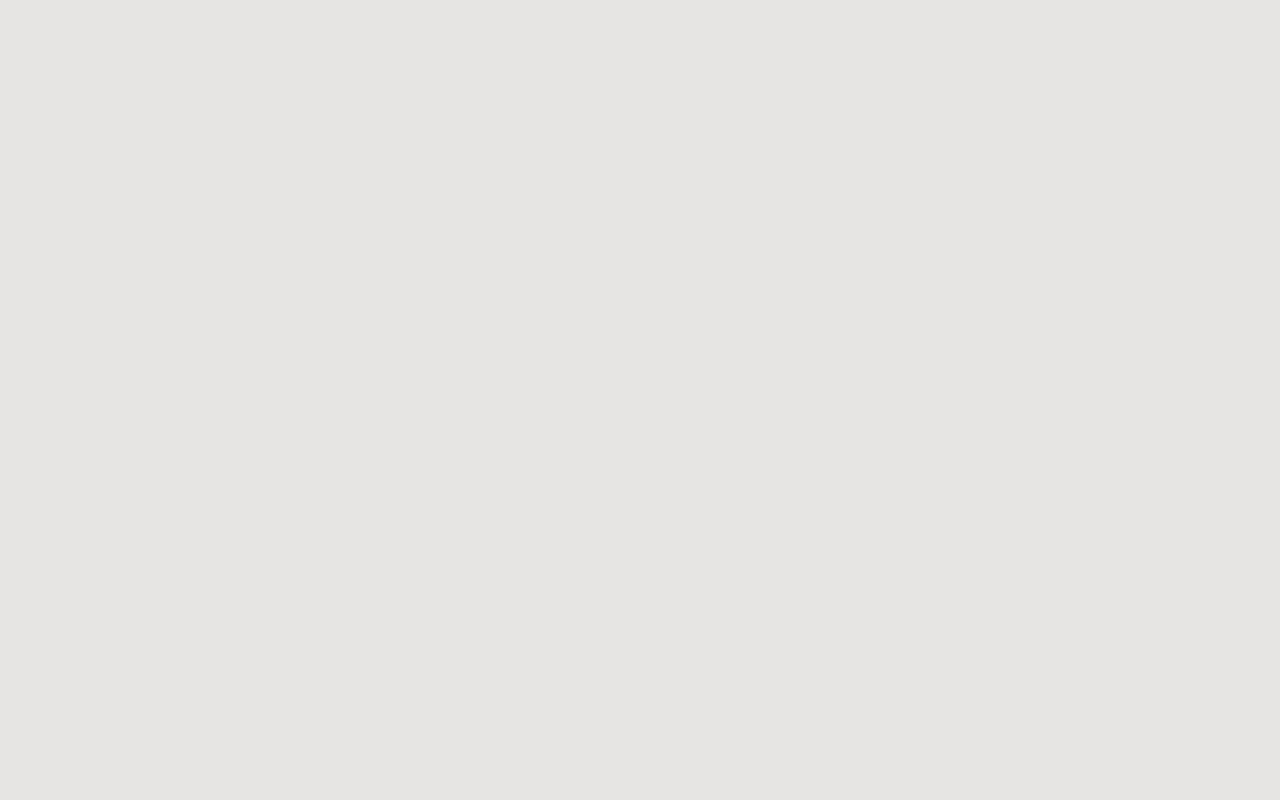
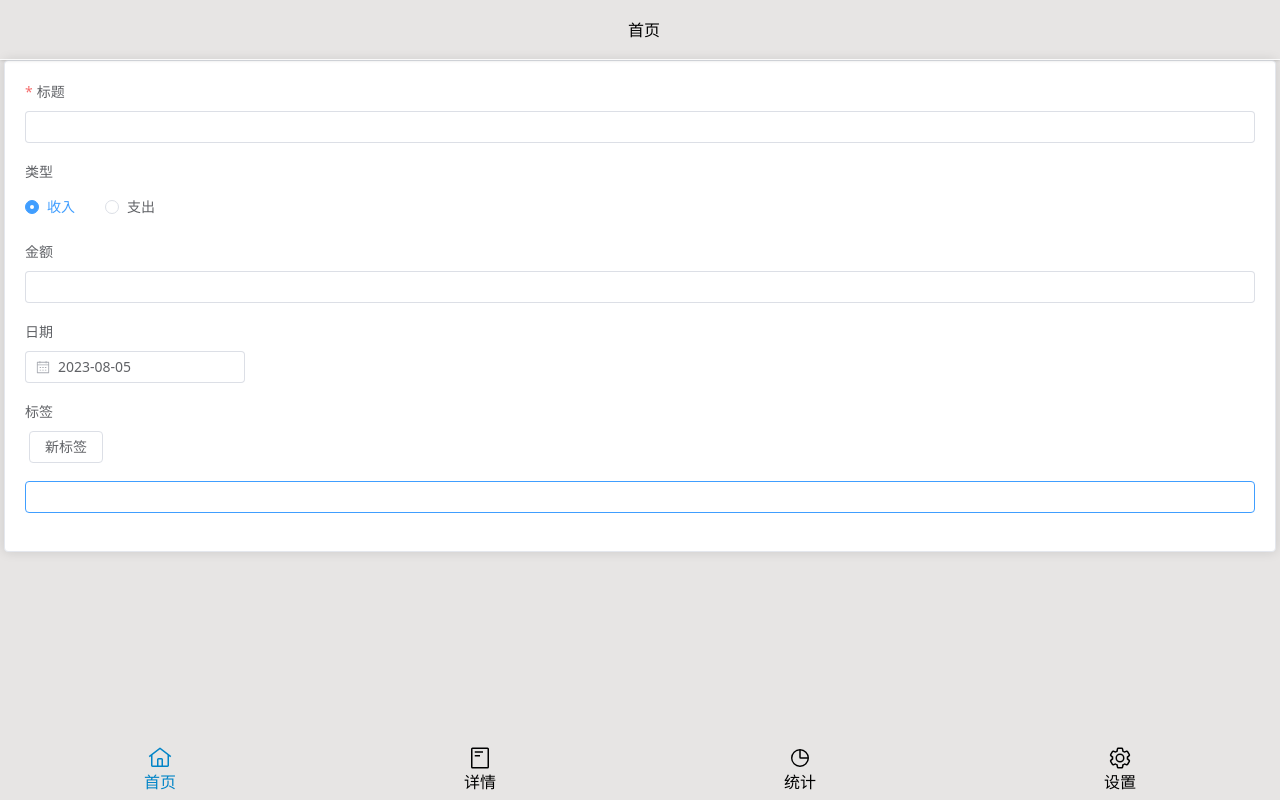
Before and after one commit to xing403/Iebill, a Vue app: page / in a window 1280 px wide. Built offline with nearby package versions, Linux system fonts and the light colour scheme; a web font is replaced by a local one.

Commit message:
add insert and select list

```diff
--- a/src/apis/index.ts
+++ b/src/apis/index.ts
@@ -3,7 +3,7 @@ import axios from 'axios'
 const api = axios.create({
   baseURL: (import.meta.env.DEV
     && import.meta.env.VITE_OPEN_PROXY === 'true')
-    ? '/proxy/'
+    ? '/api'
     : import.meta.env.VITE_APP_API_BASEURL,
   timeout: 1000 * 60,
   responseType: 'json',
--- /dev/null
+++ b/src/apis/modules/pay.ts
@@ -0,0 +1,7 @@
+import api from '..'
+
+export default {
+  getPayList: (data: any) => api.post('/list', data),
+  savePay: (data: any) => api.post('/save', data),
+
+}
--- /dev/null
+++ b/src/components/pay-list.vue
@@ -0,0 +1,68 @@
+<script setup lang="ts">
+import pay from '~/apis/modules/pay'
+
+const props = defineProps<{
+  time: String
+}>()
+const router = useRouter()
+const time = toRef(props, 'time')
+const list = ref()
+function goToDetail(id: number) {
+  router.push({
+    path: '/list/information',
+    query: {
+      id,
+    },
+  })
+}
+onMounted(() => {
+  pay.getPayList({ time: time.value }).then((res) => {
+    console.log(res.data)
+    list.value = res.data
+    res.data.forEach((element: any) => {
+      element.tags = element.tags.split(',').filter((e: string) => e !== '')
+      list.value.push(element)
+    })
+  })
+})
+</script>
+
+<template>
+  <el-card m-10px>
+    <template #header>
+      <div flex="~ row gap-1" justify-between>
+        <span>{{ time }}</span>
+        <div>
+          <el-button link>
+            收
+          </el-button>
+          <el-button link>
+            支
+          </el-button>
+        </div>
+      </div>
+    </template>
+    <div
+      v-for="item, index in list" :key="index" flex="~ row gap-1" m-t-2 b-b="1px solid #fff"
+      @click="goToDetail(item.id)"
+    >
+      <svg-icon name="carbon:money" m-r-1 h-10 w-10 />
+      <div flex="1 col gpa-1 grow-1" w-0 cursor="pointer">
+        <el-link text-truncate text-size-xl>
+          {{ item.title }}
+        </el-link>
+        <div class="tags" items-center text-truncate pb-1 text-size-sm text-warmgray-500 flex="~ row gap-1">
+          <el-tag v-for="tag, index in item.tags" :key="index" type="info" round class="tag">
+            <span>{{ tag }}</span>
+          </el-tag>
+        </div>
+      </div>
+      <div h-10 text-size-2xl lh-10>
+        {{ item.amount }}
+      </div>
+    </div>
+  </el-card>
+</template>
+
+<style>
+</style>
--- a/src/pages/index.vue
+++ b/src/pages/index.vue
@@ -1,8 +1,124 @@
 <script setup lang="ts">
+import { ElMessage, dayjs } from 'element-plus'
+import payApi from '~/apis/modules/pay'
+
+const form = ref()
+const inputValue = ref('')
+const inputVisible = ref(false)
+const InputRef = ref()
+const payForm = ref({
+  title: '',
+  type: 'income',
+  amount: '',
+  tags: [] as string[],
+  data_time: dayjs(new Date()).format('YYYY-MM-DD'),
+})
+const rules = {
+  title: [{ required: true, message: '必须输入标题', target: 'blur' }],
+  amount: [{ required: true, validator: validateAmount, target: 'change' },
+
+  ],
+}
+function validateAmount(rule: any, value: any, callback: any) {
+  if (value === '')
+    callback(new Error('请输入金额'))
+  else if (isNaN(Number(value)))
+    callback(new Error('请输入正确的金额'))
+  else
+    callback()
+}
+
+function handleClose(tag: string) {
+  payForm.value.tags.splice(payForm.value.tags.indexOf(tag), 1)
+}
+
+function showInput() {
+  inputVisible.value = true
+  nextTick(() => {
+    InputRef.value!.input!.focus()
+  })
+}
+
+function handleInputConfirm() {
+  if (inputValue.value)
+    payForm.value.tags.push(inputValue.value)
+  inputVisible.value = false
+  inputValue.value = ''
+}
+function handleSavePay() {
+  form.value.validate((valid: any) => {
+    if (valid) {
+      const data = payForm.value
+      data.data_time = dayjs(data.data_time).format('YYYY-MM-DD')
+      payApi.savePay(payForm.value).then((res: any) => {
+        console.log(res)
+        ElMessage({
+          message: res.message,
+          type: 'success',
+        })
+      }).catch((err) => {
+        ElMessage({
+          message: err.message,
+          type: 'error',
+        })
+      })
+    }
+  })
+}
 </script>
 
 <template>
-  <div>
-    <slot />
-  </div>
+  <the-header :back="false" title="首页" />
+  <the-content px-1 pb-15 pt-60px>
+    <el-card shadow="always">
+      <el-form ref="form" :rules="rules" :model="payForm" label-position="top" :inline="false">
+        <el-form-item label="标题" prop="title">
+          <el-input v-model="payForm.title" clearable />
+        </el-form-item>
+        <el-form-item label="类型">
+          <el-radio-group v-model="payForm.type">
+            <el-radio label="income">
+              收入
+            </el-radio>
+            <el-radio label="expend">
+              支出
+            </el-radio>
+          </el-radio-group>
+        </el-form-item>
+
+        <el-form-item label="金额">
+          <el-input v-model="payForm.amount" type="number" clearable w-full />
+        </el-form-item>
+        <el-form-item label="日期">
+          <el-date-picker
+            v-model="payForm.data_time"
+            type="date"
+            w-full
+            placeholder="选择日期"
+          />
+        </el-form-item>
+        <el-form-item label="标签">
+          <el-tag
+            v-for="tag in payForm.tags" :key="tag" class="mx-1" closable :disable-transitions="false"
+            @close="handleClose(tag)"
+          >
+            {{ tag }}
+          </el-tag>
+          <el-input
+            v-if="inputVisible" ref="InputRef" v-model="inputValue" class="ml-1 w-20"
+            @keyup.enter="handleInputConfirm" @blur="handleInputConfirm"
+          />
+          <el-button v-else class="button-new-tag ml-1" @click="showInput">
+            新标签
+          </el-button>
+        </el-form-item>
+        <el-form-item>
+          <el-button type="primary" w-full @click="handleSavePay">
+            保 存
+          </el-button>
+        </el-form-item>
+      </el-form>
+    </el-card>
+  </the-content>
+  <the-footer />
 </template>
--- /dev/null
+++ b/src/pages/list/index.vue
@@ -0,0 +1,13 @@
+<script setup lang="ts">
+import { dayjs } from 'element-plus'
+
+const time = ref(new Date().getTime())
+</script>
+
+<template>
+  <the-header :back="false" title="详情" />
+  <the-content pb-15 pl-1 pr-1 pt-60px>
+    <pay-list :time="dayjs(time).format('YYYY-MM')" />
+  </the-content>
+  <the-footer />
+</template>
--- /dev/null
+++ b/src/pages/list/information.vue
@@ -0,0 +1,7 @@
+<script setup lang="ts">
+
+</script>
+
+<template>
+  <the-header :back="true" title="收支详情" />
+</template>
--- /dev/null
+++ b/src/pages/settings/index.vue
@@ -0,0 +1,23 @@
+<script setup lang="ts">
+const mode = ref(theme.value == 'dark')
+function handleTheme(value: boolean) {
+  theme.value = value ? 'dark' : 'light'
+}
+</script>
+
+<template>
+  <the-header :back="false" title="设置" />
+  <the-content pb-15 pl-1 pr-1 pt-60px>
+    <el-card shadow="always">
+      <div flex="~ row" justify-between>
+        <div>暗夜模式</div>
+        <el-switch v-model="mode" @change="handleTheme" />
+      </div>
+    </el-card>
+
+    <div>
+
+    </div>
+  </the-content>
+  <the-footer />
+</template>
--- /dev/null
+++ b/src/pages/statistics/index.vue
@@ -0,0 +1,10 @@
+<script setup lang="ts">
+</script>
+
+<template>
+  <the-header :back="false" title="统计" />
+  <the-content pb-15 pl-1 pr-1 pt-60px>
+    <div flex="~ col" />
+  </the-content>
+  <the-footer />
+</template>
--- a/vite.config.ts
+++ b/vite.config.ts
@@ -14,10 +14,10 @@ export default ({ mode }: any) => {
     },
     server: {
       proxy: {
-        '/proxy': {
+        '/api': {
           target: env.VITE_APP_API_BASEURL,
           changeOrigin: env.VITE_OPEN_PROXY === 'true',
-          rewrite: path => path.replace(/\/proxy/, ''),
+          rewrite: path => path.replace(/\/api/, ''),
         },
       },
     },
```
Also changed, not shown: 1 other file (tests, documents, lock files or other folders).
